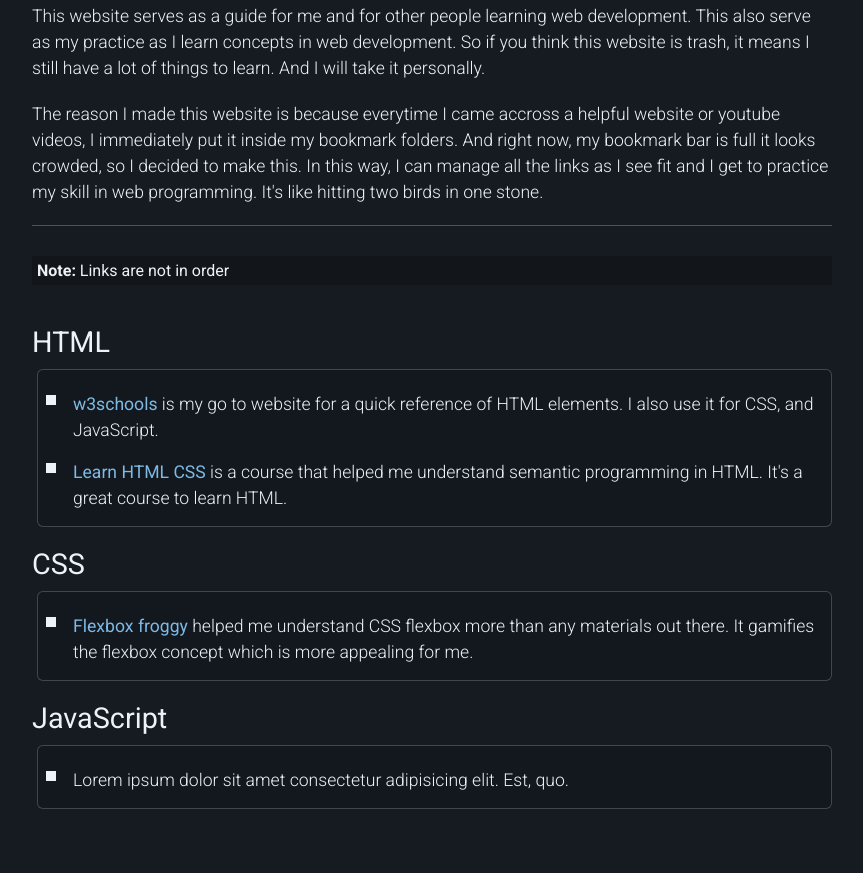
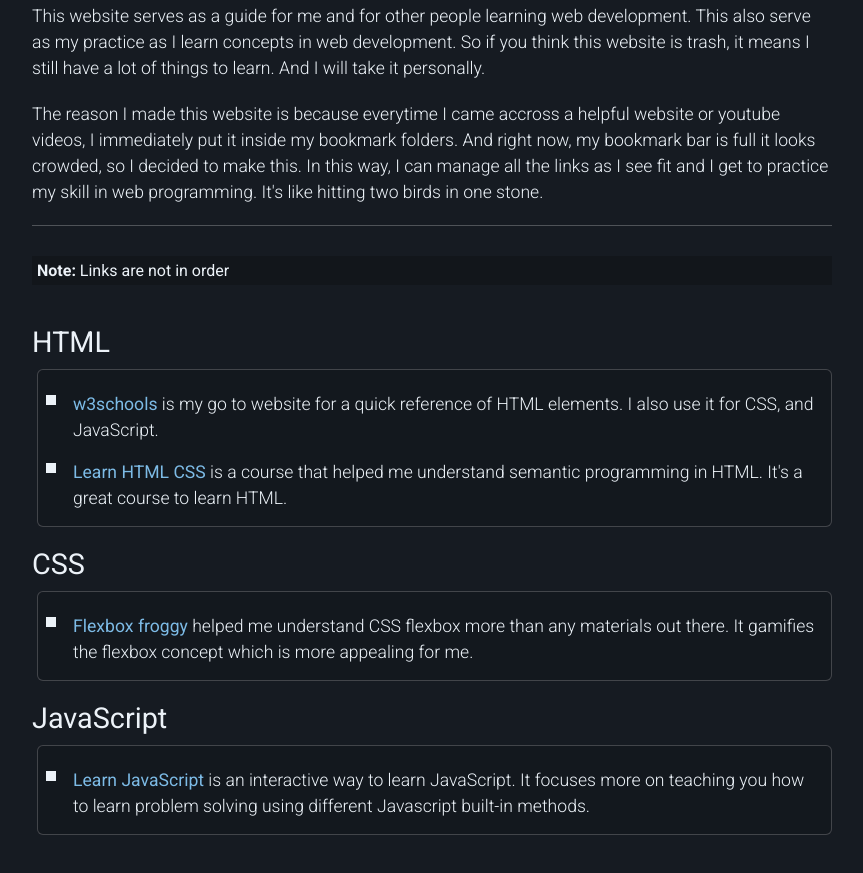
Before and after one commit to cd-mario/reference-website, a plain HTML site: page index.html in a window 1280 px wide. Shown: the part 1161-2034 px from the top of the page, without its empty margins (208-1071 px from the left). Drawn offline with Linux system fonts and the light colour scheme.

Commit message:
added 1 link to javascript reference section

```diff
--- a/index.html
+++ b/index.html
@@ -88,7 +88,8 @@
         <ul class="link-list">
           <li>
             <p>
-              Lorem ipsum dolor sit amet consectetur adipisicing elit. Est, quo.
+              <a href="https://learnjavascript.online/" target="_blank">Learn JavaScript</a> is an interactive way to learn JavaScript.
+              It focuses more on teaching you how to learn problem solving using different Javascript built-in methods.
             </p>
           </li>
         </ul>
```
